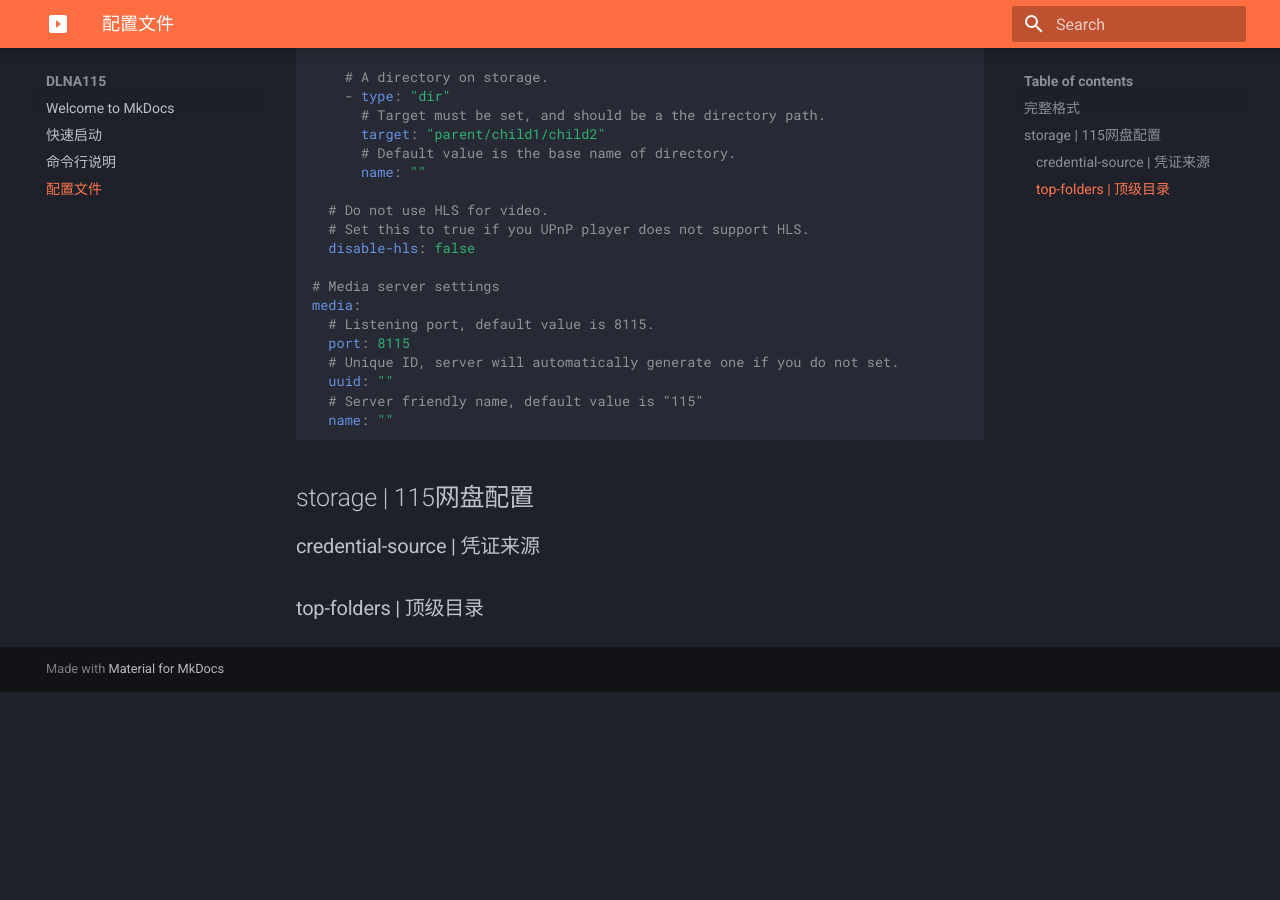
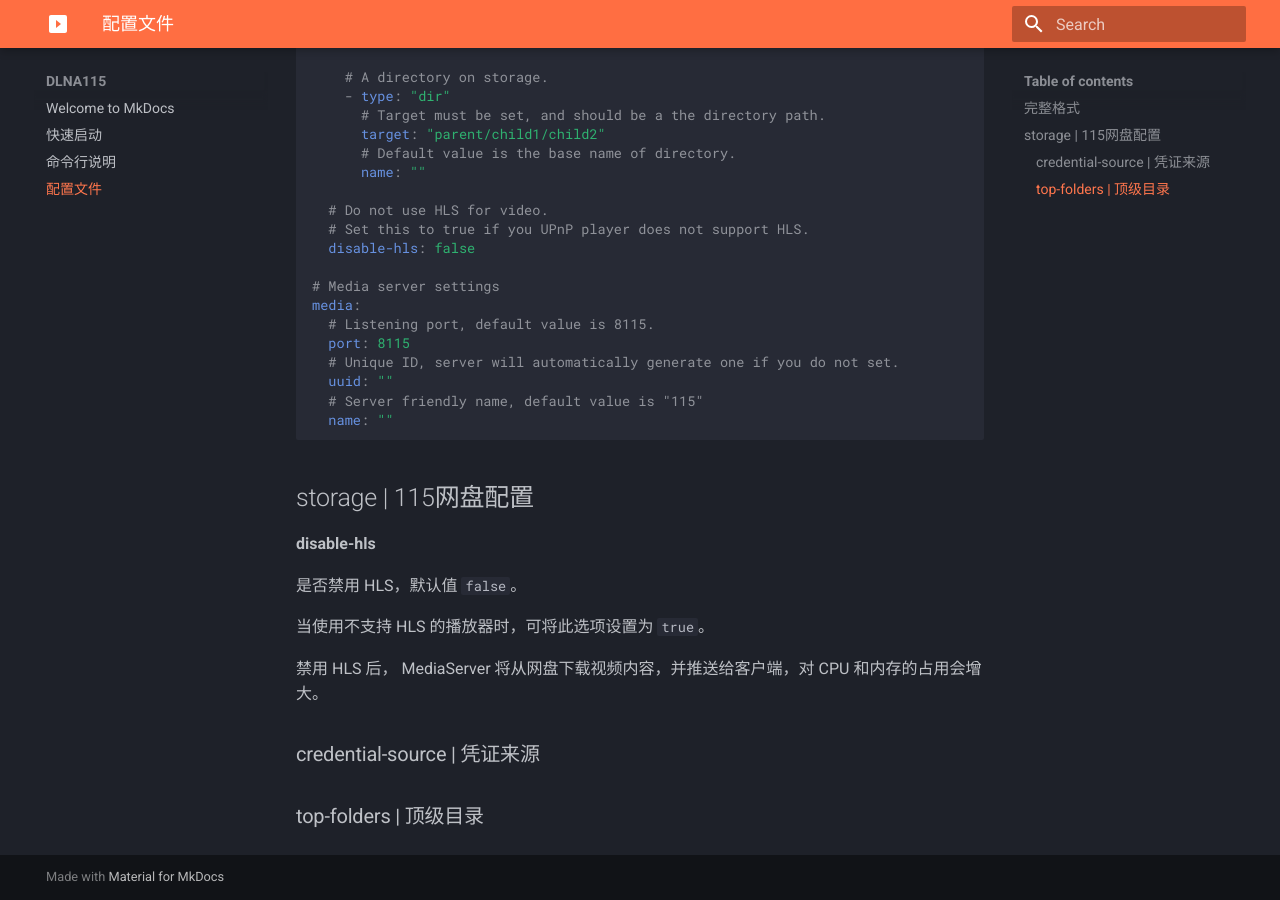
Before and after one commit to deadblue/dlna115, an MkDocs documentation site: the page built from docs/3-configuration.md, in a window 1280 px wide and 900 px high, scrolled down 706 px. Built offline with MkDocs 1.6.1 and Material for MkDocs 9.7.7, drawn with Linux system fonts in a browser that asks for light colours; before the commit the page ends 1398 px from its top, so only the background shows below that.

Commit message:
Update docs.

```diff
--- a/docs/3-configuration.md
+++ b/docs/3-configuration.md
@@ -55,6 +55,14 @@ media:
 
 ## storage | 115网盘配置
 
+**disable-hls**
+
+是否禁用 HLS，默认值 `false`。
+
+当使用不支持 HLS 的播放器时，可将此选项设置为 `true`。
+
+禁用 HLS 后， MediaServer 将从网盘下载视频内容，并推送给客户端，对 CPU 和内存的占用会增大。
+
 ### credential-source | 凭证来源
 
 
```
